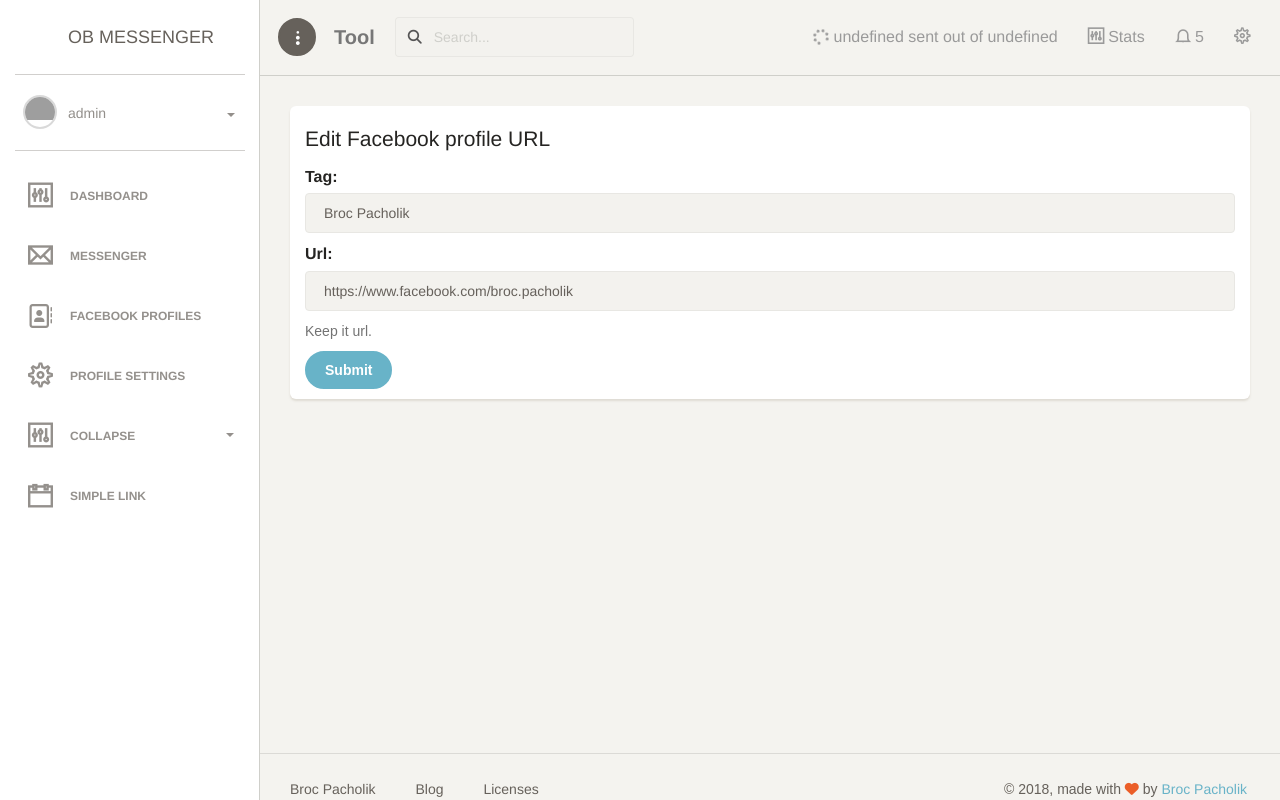
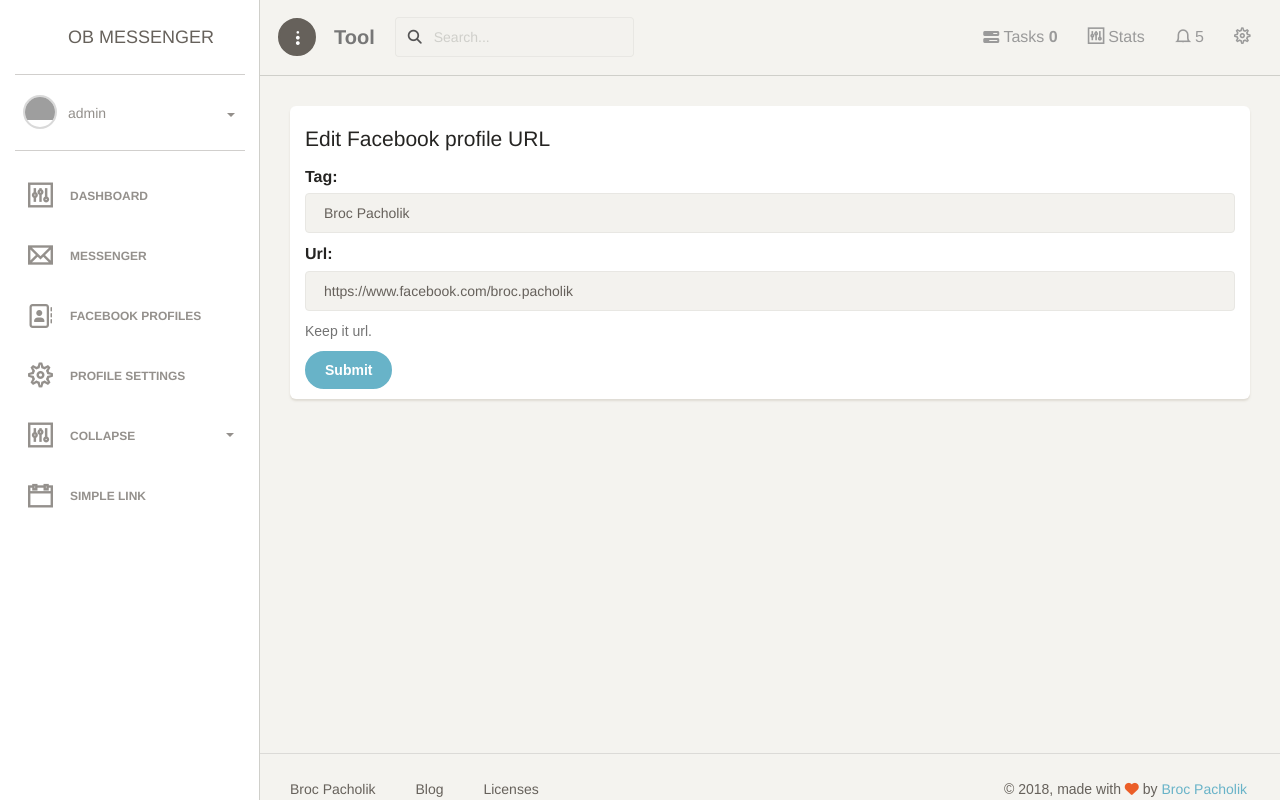
Before and after one commit to kahihia/fbmessenger, a Django app: page /update/fburl/1/ in a window 1280 px wide. Run offline with Django 3.2, Linux system fonts and the light colour scheme; a user stored in the database is signed in; data comes from the database, SQL or seed files in the repository; both versions use the stored data as it was after the commit; data that the repository does not hold is empty; parts of the project's set-up code (start-up, migrations or seed data) failed here and were passed over; some libraries are stand-ins or nearby versions; grey boxes are pictures that could not be loaded.

Commit message:
Running tasks ajax updater!

```diff
--- a/fbautomation/userarea/static/assets/js/app.js
+++ b/fbautomation/userarea/static/assets/js/app.js
@@ -4,21 +4,28 @@
 
     function check_progress(){
         $.getJSON("/ajax/progress/", function(response){
-            var progress = $("#id_progress");
-            if(response.done){
-                clearInterval(progress_interval);
-                progress.html('<a href="#messageprogress" class="dropdown-toggle btn-magnify" data-toggle="dropdown">' +
-	                                '<i class="fa fa-send"></i> ' +
-									'<p> Last sent messages '+ response.total +'</p>'+
-	                            '</a>');
+            // console.log(response);
+            check_response = $.isEmptyObject(response);
+            console.log(check_response);
+            html_string = '';
+            obj_count = 0;
+            if (check_response == false){
+                $.each(response, function(index, value){
+                    html_string += '<li><a href="#task'+ value.id +'">'+
+                        '<i class="fa fa-spinner fa-spin"></i>'+
+                        ' '+ value.name + '. Sent ' + value.sent + ' out of ' + value.total +'. '+
+                        '</a></li>';
+                    obj_count += 1;
+                });
             }else{
-                progress.html('<a href="#messageprogress" class="dropdown-toggle btn-magnify" data-toggle="dropdown">' +
-	                                '<i class="fa fa-spinner fa-spin"></i> '+
-	                                '<!-- <i class="fa fa-send"></i> -->' +
-									'<p>'+ response.sent +' sent out of '+ response.total +'</p>'+
-	                            '</a>');
-
+                html_string += '<li><a href="#done">'+
+                    '<i class="fa fa-check"></i>'+
+                    ' No running tasks.</a></li>';
             }
+            var progress = $("#id_task_menu");
+            var task_count = $("#task_count");
+            progress.html(html_string);
+            task_count.html(obj_count);
         });
     }
     progress_interval = setInterval(check_progress, 1000);
--- a/fbautomation/userarea/templates/base_generic.html
+++ b/fbautomation/userarea/templates/base_generic.html
@@ -180,15 +180,45 @@
 	    					</div>
 	    				</form>
 	                    <ul class="nav navbar-nav navbar-right">
-	                        <li id="id_progress">
-                                <!-- progress -->
+	                        <!-- <li id="id_progress"> -->
+                                <!-- <1!-- progress --1> -->
+	                        <!-- </li> -->
+
+
+
+
+
+
+	                        <li class="dropdown">
+	                            <a href="#tasks" class="dropdown-toggle" data-toggle="dropdown">
+	                                <i class="fa fa-tasks"></i>
+                                    <span class="notification">Tasks <b id="task_count"></b></span>
+									<p class="hidden-md hidden-lg">
+                                        Tasks
+										<b class="caret"></b>
+									</p>
+	                            </a>
+	                            <ul id="id_task_menu" class="dropdown-menu">
+                                    <li><a href="#task1"><i class="fa fa-spinner fa-spin"></i> Great, Sent 1 out of 100.</a></li>
+	                                <li><a href="#task2"><i class="fa fa-spinner fa-spin"></i> Double. Sent 20 out of 40.</a></li>
+	                                <li><a href="#task3"><i class="fa fa-check"></i> Marketing dudes. Sent 40 out of 40.</a></li>
+	                                <li><a href="#task4"><i class="fa fa-spinner fa-spin"></i> Notification 4</a></li>
+	                            </ul>
 	                        </li>
+
+
+
+
+
+
+
 	                        <li>
 	                            <a href="#stats" class="dropdown-toggle btn-magnify" data-toggle="dropdown">
 	                                <i class="ti-panel"></i>
 									<p>Stats</p>
 	                            </a>
 	                        </li>
+
 	                        <li class="dropdown">
 	                            <a href="#notifications" class="dropdown-toggle btn-rotate" data-toggle="dropdown">
 	                                <i class="ti-bell"></i>
@@ -206,6 +236,7 @@
 	                                <li><a href="#another">Another notification</a></li>
 	                            </ul>
 	                        </li>
+
 							<li>
 	                            <a href="#settings" class="btn-rotate">
 									<i class="ti-settings"></i>
--- a/fbautomation/userarea/views.py
+++ b/fbautomation/userarea/views.py
@@ -20,7 +20,6 @@
 from .models import Avatar, FacebookAccount, FacebookProfileUrl, Stats, \
     TaskProgress
 
-from .fbmessenger import Messenger
 from .tasks import send_message
 
 
@@ -413,6 +412,7 @@
 
 @login_required()
 def ajax_progress_last(request):
+    #TODO TaskProgress matching query does not exist.
 
     task = TaskProgress.objects.filter(user=request.user,
                                        done=False).latest("id")
```
Also changed, not shown: fbautomation/db.sqlite3.
